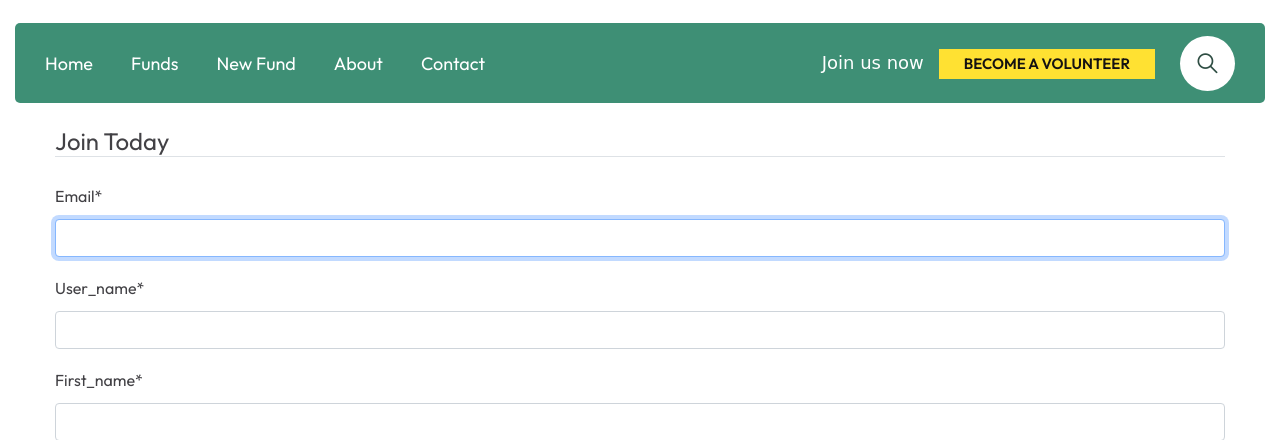
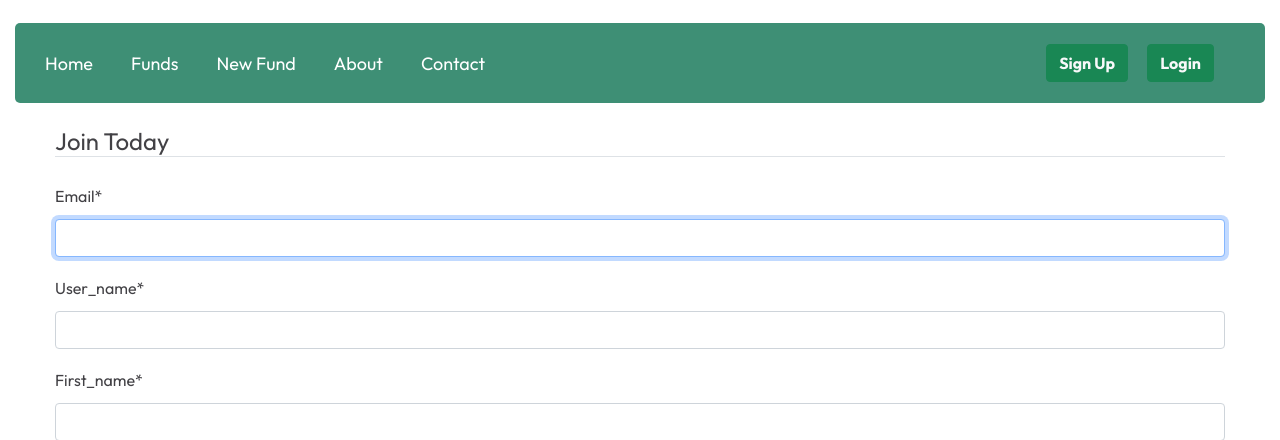
Before and after one commit to Rowida46/Crowd-Fundraising-App, a Django app: page /signup/ in a window 1280 px wide. Shown: the top 440 px of the page. Run offline with Django 3.2, Linux system fonts and the light colour scheme; parts of the project's set-up code (start-up, migrations or seed data) failed here and were passed over; some libraries are stand-ins or nearby versions; some web fonts are replaced.

Commit message:
custom navbar

```diff
--- a/accounts/templates/accounts/login.html
+++ b/accounts/templates/accounts/login.html
@@ -22,14 +22,14 @@
 
 
             <div class="form-group">
-                <button class="btn btn-outline-info" type="submit">Login</button>
+                <button class="btn btn-outline-info m-2" type="submit">Login</button>
             </div>
         </form>
         <div class="border-top pt-3">
             <small class="text-muted">
                 Need An Account? <a class="ml-2" href="{% url 'signup' %}">Sign Up Now</a>
             </small><br>
-            <small class="text-muted">
+            <small class="text-muted text-bold">
                 <a href="{% url 'password_reset' %}">Forgot password?</a>
             </small>
         </div>
--- a/accounts/templates/accounts/register.html
+++ b/accounts/templates/accounts/register.html
@@ -13,13 +13,12 @@
                 {{ form|crispy }}
             </fieldset>
 
-            By registering, you accept the Terms of Service and Privacy Notice
 
             <div class="form-group">
-                <button class="btn btn-outline-info" type="submit">Sign Up</button>
+                <button class="btn btn-outline-info m-2" type="submit">Sign Up</button>
             </div>
         </form>
-        <div class="border-top pt-3">
+        <div class="border-top pt-3 fs-5 m-2">
             <small class="text-muted">
                 Already Have An Account? <a class="ml-2" href="{% url 'login' %}">Sign In</a>
             </small>
--- a/accounts/templates/password_reset_confirm.html
+++ b/accounts/templates/password_reset_confirm.html
@@ -1,5 +1,5 @@
-{% extends 'home/base.html' %} {% load crispy_forms_tags %} {% load static %} {%
-block 'content' %}
+{% extends 'home/base.html' %} {% load crispy_forms_tags %} {% load static %}
+{%block 'content' %}
 <div class="container">
   <div class="content-section">
     <h2>Password Reset Confirm</h2>
@@ -8,7 +8,7 @@ block 'content' %}
     {% include 'includes/messages.html' %}
     <form method="POST">
       {% csrf_token %} {{ form|crispy }}
-      <button class="btn btn-outline-info" type="submit">Reset password</button>
+      <button class="btn btn-outline-info m-2" type="submit">Reset password</button>
     </form>
   </div>
 </div>
--- a/accounts/urls.py
+++ b/accounts/urls.py
@@ -7,6 +7,7 @@ urlpatterns = [
     path('logout/', auth_views.LogoutView.as_view(), name='logout'),
     path('activate/<uidb64>/<token>', views.activate, name='activate'),
     path('login/', views.loginUser, name='login'),
+    path("password_change/", views.password_change, name="password_change"),
     path("password_reset/", views.password_reset_request, name="password_reset"),
     path('reset/<uidb64>/<token>', views.passwordResetConfirm, name='password_reset_confirm'),
 ]
--- a/accounts/views.py
+++ b/accounts/views.py
@@ -157,24 +157,22 @@ def loginUser(request):
             )
 
 
+def password_change(request):
+    # if request.user.is_authenticated:
+    #     return redirect('/')
+    user = request.user
+    if request.method == 'POST':
+        form = SetPasswordForm(user, request.POST)
+        if form.is_valid():
+            form.save()
+            messages.success(request, "Your password has been changed")
+            return redirect('login')
+        else:
+            for error in list(form.errors.values()):
+                messages.error(request, error)
 
-
-# def signup(request):
-#     if request.method == 'POST':
-#         form = UserCreationForm(request.POST)
-#         if form.is_valid():
-#             form.save()
-#             username = form.cleaned_data.get('username')
-#             raw_password = form.cleaned_data.get('password1')
-#             user = authenticate(username=username, password=raw_password)
-#             login(request, user)
-#             return render(request, 'metroshop/home.html')
-#     else:
-#         form = UserCreationForm()
-#     return render(request, 'metroshop/signup.html', {'form': form})
-
-
-
+    form = SetPasswordForm(user)
+    return render(request, 'password_reset_confirm.html', {'form': form})
 
 def password_reset_request(request):
     if request.method == 'POST':
--- a/django_project/settings.py
+++ b/django_project/settings.py
@@ -105,8 +105,8 @@ DATABASES = {
     'default': {
         'ENGINE': 'django.db.backends.postgresql',
         'NAME': 'django_project',
-        'USER': 'postgres',
-        'PASSWORD': 'dana46',
+        'USER': 'root',
+        'PASSWORD': 'root',
         'HOST': '127.0.0.1',
         'PORT': '5432',
     }
--- a/home/templates/home/base.html
+++ b/home/templates/home/base.html
@@ -86,6 +86,21 @@
                                                 <i class="fa fa-bars"></i>
                                             </a>
                                             <ul class="main-menu__list">
+                                                {% if request.user.is_authenticated %}
+                                                 <!-- <li class="dropdown"> -->
+
+                                                <li class="dropdown">
+                                                    <a href="#" class="btn btn-success dropdown-toggle" type="button" data-bs-toggle="dropdown" aria-expanded="false">Welcome <strong class="mx-1">{{user.username}}</strong></a>
+                                                    <ul>
+                                                        <li><a href="{% url 'profile' request.user.id %}">Proile</a></li>
+                                                        <li><a href="{% url 'editprofile' request.user.id %}">Edit Profile</a>
+                                                            <li><a href="{% url 'password_change' %}">Change Password</a>
+                                                        </li>
+                                                        <li><a href="{% url 'logout' %}">Logout</a>
+                                                        </li>
+                                                    </ul>
+                                                </li>
+                                                {% endif %}
                                                 <li class="dropdown">
                                                     <a href="{% url 'home' %}">Home</a>
                                                 </li>
@@ -101,23 +116,24 @@
                                                 <li>
                                                     <a href="{% url 'home' %}">Contact</a>
                                                 </li>
+
                                             </ul>
                                         </div>
                                     </div>
 
                                     <div class="main-header-one__bottom-right">
-                                        <div class="btn-box1">
-                                            <a href="{% url 'home' %}">Join us now </a>
+                                        {% if not request.user.is_authenticated %}
+
+                                        <div class="btn">
+                                            <a  class="btn btn-success text-light text-bold m-2" href="{% url 'signup' %}"><strong>Sign Up</strong> </a>
+                                            <a  class="btn btn-success text-light text-bold m-2" href="{% url 'login' %}"><strong>Login</strong> </a>
                                         </div>
+                                        {% endif %}
 
-                                        <div class="btn-box2">
-                                            <a href="{% url 'home' %}">Become a Volunteer</a>
-                                        </div>
-
-                                        <div class="header-search-box">
+                                        <!-- <div class="header-search-box">
                                             <a href="#" class="main-menu__search search-toggler icon-search">
                                             </a>
-                                        </div>
+                                        </div> -->
 
                                     </div>
                                 </div>
@@ -388,6 +404,10 @@
         <i class="icon-down-arrow"></i>
     </a>
 
+
+    <script src="https://cdn.jsdelivr.net/npm/bootstrap@5.3.0-alpha1/dist/js/bootstrap.bundle.min.js" integrity="sha384-w76AqPfDkMBDXo30jS1Sgez6pr3x5MlQ1ZAGC+nuZB+EYdgRZgiwxhTBTkF7CXvN" crossorigin="anonymous"></script>
+
+
     <script type="application/json" src="{% static 'vendors/jquery/jquery-3.6.0.min.js' }"></script>
    <script type="application/json" src="{% static 'vendors/bootstrap/js/bootstrap.bundle.min.js' }"></script>
     <script type="application/json" src="{% static 'vendors/bootstrap-select/js/bootstrap-select.min.js' }"></script>
```
Also changed, not shown: projects/migrations/0002_alter_donate_amount_of_donation_currency_and_more.py (added).
